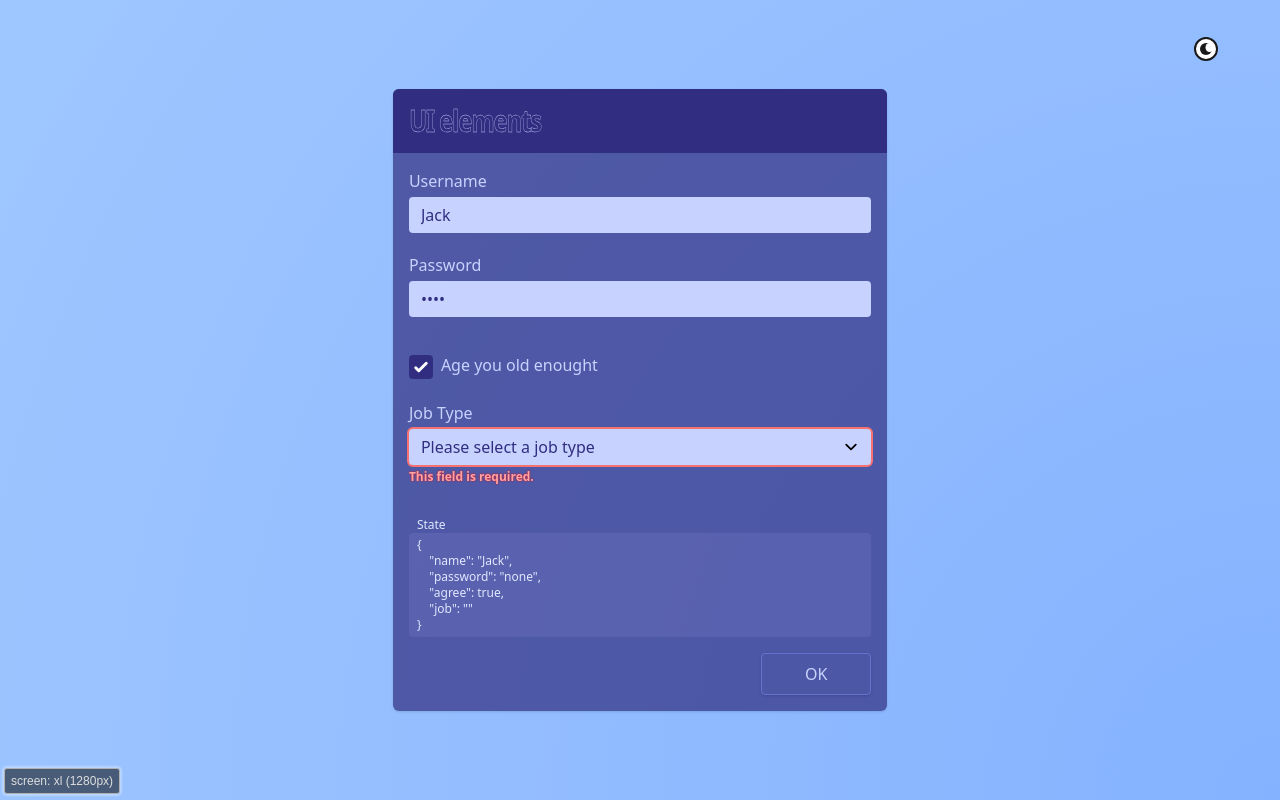
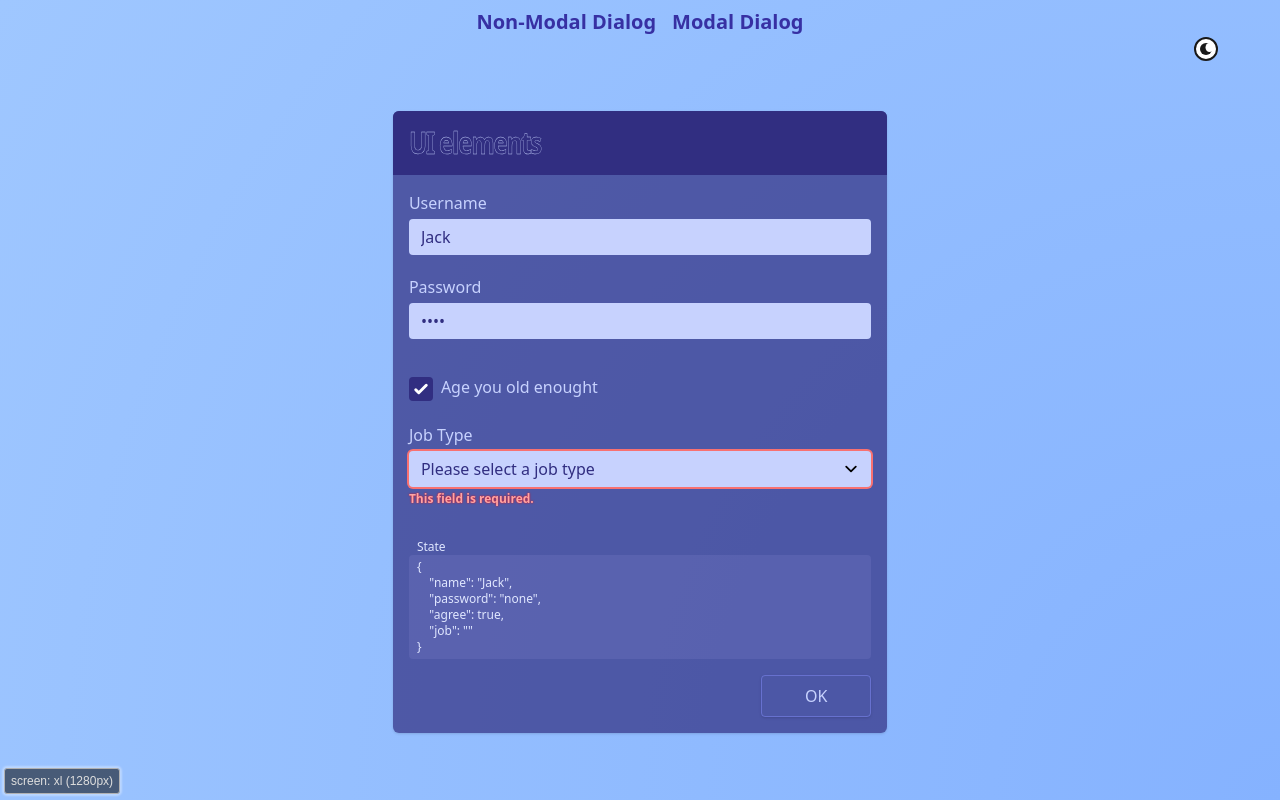
Before and after one commit to maxzz/forms-wreducer, a React (Vite) app: page / in a window 1280 px wide. Built offline with nearby package versions, Linux system fonts and the light colour scheme.

Commit message:
WIP. add dialogs basic switch

```diff
--- a/src/App.tsx
+++ b/src/App.tsx
@@ -3,11 +3,29 @@ import { BWSwitch } from '@/components/BWSwitch';
 
 function App() {
     return (
-        <div className="h-screen relative debug-screens" style={{ backgroundImage: 'radial-gradient(circle at right bottom, #85b2ff, #9fc7ff)' }}>
-            <BWSwitch />
+        <div
+            className="h-screen relative debug-screens flex flex-col"
+            style={{ backgroundImage: 'radial-gradient(circle at right bottom, #85b2ff, #9fc7ff)' }}
+        >
+            <div>
+                <ul className="px-4 py-2 text-xl font-semibold text-indigo-800 flex justify-center space-x-4">
+                    <li>
+                        <button>Non-Modal Dialog</button>
+                    </li>
+                    <li>
+                        <button>Modal Dialog</button>
+                    </li>
+                </ul>
+
+                <BWSwitch />
+            </div>
+
             <FormWithReducer />
         </div>
     );
 }
 
 export default App;
+
+//TODO: yup validation
+//TODO: <dialog>
```
